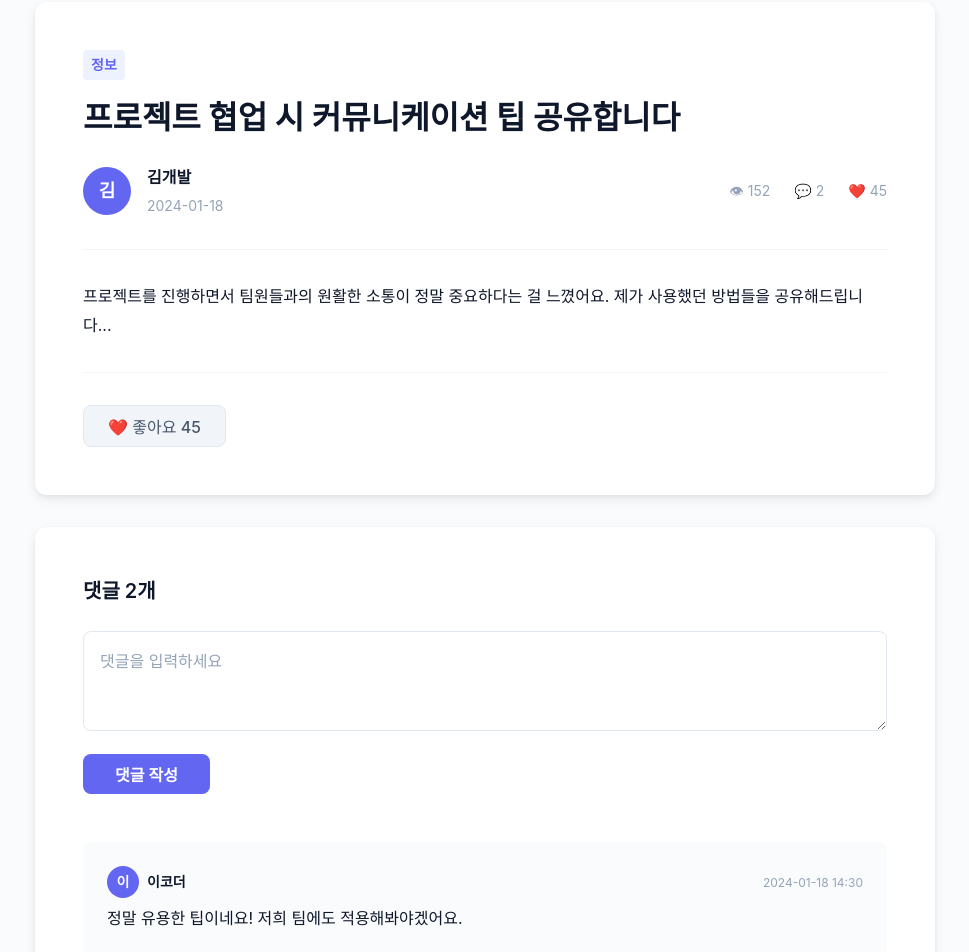
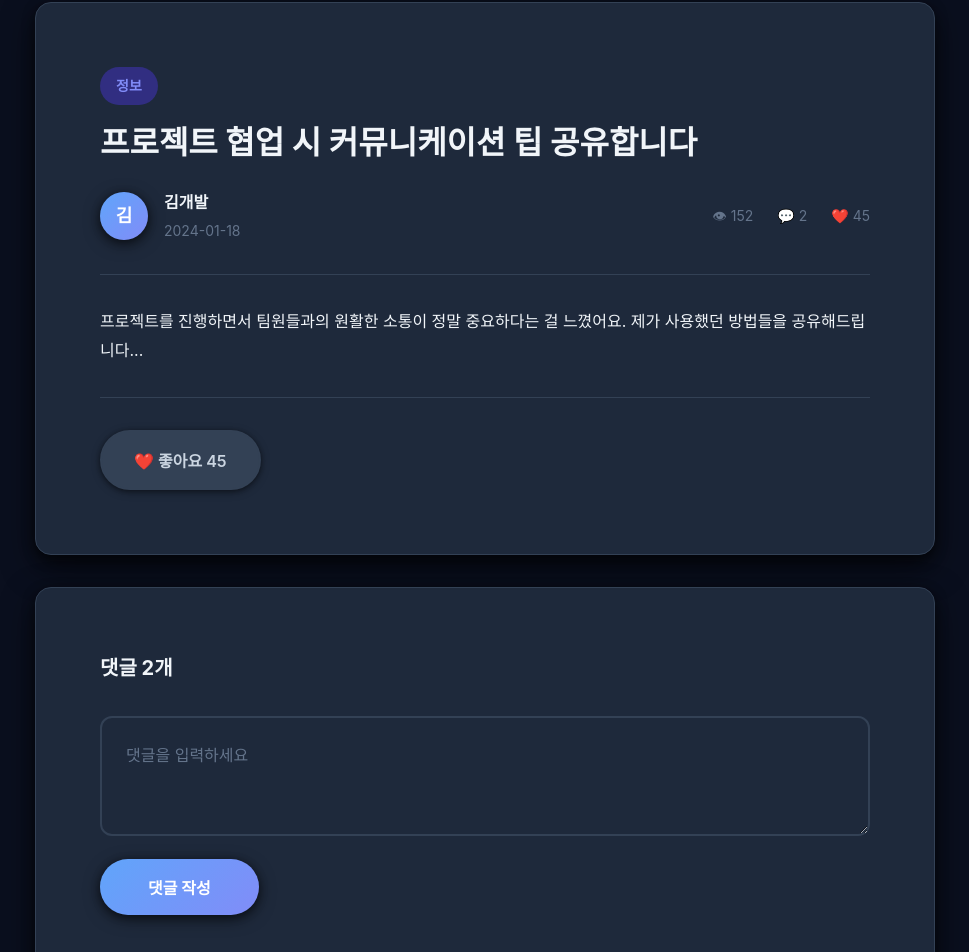
Before and after one commit to P-U-P-Project-Union-Platform/PUP---FrontEnd, a React (Vite) app: page /community/1 in a window 1280 px wide. Shown: the part 214-1166 px from the top of the page, without its empty margins (155-1124 px from the left). Built offline with nearby package versions, Linux system fonts and the light colour scheme.

Commit message:
fix: 커뮤니티 상세 페이지 다크모드 적용 및 디자인 개선 + 통계 표시 디자인 수정

```diff
--- a/src/pages/Community.tsx
+++ b/src/pages/Community.tsx
@@ -84,9 +84,9 @@ export default function Community() {
                 </AuthorInfo>
 
                 <PostStats>
-                  <Stat>👁 {post.views}</Stat>
-                  <Stat>💬 {post.comments}</Stat>
-                  <Stat>❤️ {post.likes}</Stat>
+                  <Stat><span>👁</span> {post.views}</Stat>
+                  <Stat><span>💬</span> {post.comments}</Stat>
+                  <Stat><span>❤️</span> {post.likes}</Stat>
                 </PostStats>
               </PostFooter>
             </PostCard>
--- a/src/styles/pages/communityDetailStyles.ts
+++ b/src/styles/pages/communityDetailStyles.ts
@@ -2,7 +2,7 @@ import styled from 'styled-components';
 import { theme } from '../theme';
 
 export const Container = styled.div`
-  background: ${theme.colors.bgLight};
+  background: var(--color-bg-light);
   min-height: 100vh;
   padding: 80px 40px 60px;
 
@@ -22,42 +22,46 @@ export const BackButton = styled.button`
   gap: ${theme.spacing.xs};
   padding: ${theme.spacing.sm} ${theme.spacing.md};
   background: transparent;
-  color: ${theme.colors.textSecondary};
+  color: var(--color-text-secondary);
   border: none;
   font-size: ${theme.fontSizes.base};
+  font-weight: ${theme.fontWeights.medium};
   cursor: pointer;
   margin-bottom: ${theme.spacing.lg};
-  transition: color ${theme.transitions.base};
+  transition: all ${theme.transitions.base};
+  border-radius: ${theme.borderRadius.md};
 
   &:hover {
-    color: ${theme.colors.textPrimary};
+    color: var(--color-text-primary);
+    background: var(--color-bg-gray);
   }
 `;
 
 export const Article = styled.article`
-  background: ${theme.colors.bgWhite};
-  border-radius: ${theme.borderRadius.lg};
-  padding: ${theme.spacing['2xl']};
-  box-shadow: ${theme.shadows.md};
+  background: var(--color-bg-white);
+  border-radius: ${theme.borderRadius.xl};
+  padding: ${theme.spacing['3xl']};
+  box-shadow: var(--shadow-lg);
+  border: 1px solid var(--color-border);
   margin-bottom: ${theme.spacing.xl};
 
   @media (max-width: ${theme.breakpoints.tablet}) {
-    padding: ${theme.spacing.xl};
+    padding: ${theme.spacing['2xl']};
   }
 `;
 
 export const Header = styled.div`
   padding-bottom: ${theme.spacing.xl};
-  border-bottom: 1px solid ${theme.colors.borderLight};
+  border-bottom: 1px solid var(--color-border);
   margin-bottom: ${theme.spacing.xl};
 `;
 
 export const CategoryBadge = styled.span`
   display: inline-block;
-  padding: ${theme.spacing.xs} ${theme.spacing.sm};
-  background: ${theme.colors.primaryLight};
-  color: ${theme.colors.primary};
-  border-radius: ${theme.borderRadius.sm};
+  padding: ${theme.spacing.sm} ${theme.spacing.md};
+  background: var(--color-primary-light);
+  color: var(--color-primary);
+  border-radius: ${theme.borderRadius.full};
   font-size: ${theme.fontSizes.sm};
   font-weight: ${theme.fontWeights.semibold};
   margin-bottom: ${theme.spacing.md};
@@ -66,7 +70,7 @@ export const CategoryBadge = styled.span`
 export const Title = styled.h1`
   font-size: ${theme.fontSizes['3xl']};
   font-weight: ${theme.fontWeights.bold};
-  color: ${theme.colors.textPrimary};
+  color: var(--color-text-primary);
   margin-bottom: ${theme.spacing.lg};
   line-height: 1.4;
 
@@ -93,13 +97,14 @@ export const Avatar = styled.div`
   width: 48px;
   height: 48px;
   border-radius: ${theme.borderRadius.full};
-  background: ${theme.colors.primary};
-  color: ${theme.colors.textWhite};
+  background: var(--gradient-blue);
+  color: var(--color-text-white);
   display: flex;
   align-items: center;
   justify-content: center;
-  font-weight: ${theme.fontWeights.semibold};
+  font-weight: ${theme.fontWeights.bold};
   font-size: ${theme.fontSizes.lg};
+  box-shadow: var(--shadow-md);
 `;
 
 export const AuthorDetails = styled.div`
@@ -111,12 +116,12 @@ export const AuthorDetails = styled.div`
 export const AuthorName = styled.span`
   font-size: ${theme.fontSizes.base};
   font-weight: ${theme.fontWeights.semibold};
-  color: ${theme.colors.textPrimary};
+  color: var(--color-text-primary);
 `;
 
 export const PostDate = styled.span`
   font-size: ${theme.fontSizes.sm};
-  color: ${theme.colors.textTertiary};
+  color: var(--color-text-tertiary);
 `;
 
 export const Stats = styled.div`
@@ -130,12 +135,12 @@ export const Stat = styled.div`
   align-items: center;
   gap: ${theme.spacing.xs};
   font-size: ${theme.fontSizes.sm};
-  color: ${theme.colors.textTertiary};
+  color: var(--color-text-tertiary);
 `;
 
 export const Content = styled.div`
   font-size: ${theme.fontSizes.base};
-  color: ${theme.colors.textPrimary};
+  color: var(--color-text-primary);
   line-height: 1.8;
   white-space: pre-wrap;
   word-break: break-word;
@@ -155,7 +160,7 @@ export const ActionBar = styled.div`
   display: flex;
   gap: ${theme.spacing.md};
   padding-top: ${theme.spacing.xl};
-  border-top: 1px solid ${theme.colors.borderLight};
+  border-top: 1px solid var(--color-border);
   margin-top: ${theme.spacing.xl};
 `;
 
@@ -163,38 +168,44 @@ export const LikeButton = styled.button<{ liked?: boolean }>`
   display: flex;
   align-items: center;
   gap: ${theme.spacing.sm};
-  padding: ${theme.spacing.sm} ${theme.spacing.lg};
-  background: ${props => props.liked ? theme.colors.primaryLight : theme.colors.bgGray};
-  color: ${props => props.liked ? theme.colors.primary : theme.colors.textSecondary};
-  border: 1px solid ${props => props.liked ? theme.colors.primary : theme.colors.border};
-  border-radius: ${theme.borderRadius.md};
+  padding: ${theme.spacing.md} ${theme.spacing.xl};
+  background: ${props => props.liked ? 'var(--gradient-pink)' : 'var(--color-bg-gray)'};
+  color: ${props => props.liked ? 'var(--color-text-white)' : 'var(--color-text-secondary)'};
+  border: ${props => props.liked ? 'none' : '2px solid var(--color-border)'};
+  border-radius: ${theme.borderRadius.full};
   font-size: ${theme.fontSizes.base};
-  font-weight: ${theme.fontWeights.medium};
+  font-weight: ${theme.fontWeights.semibold};
   cursor: pointer;
   transition: all ${theme.transitions.base};
+  box-shadow: ${props => props.liked ? 'var(--shadow-md)' : 'var(--shadow-sm)'};
 
   &:hover {
-    background: ${props => props.liked ? theme.colors.primary : theme.colors.borderLight};
-    color: ${props => props.liked ? theme.colors.textWhite : theme.colors.textPrimary};
+    transform: translateY(-2px);
+    box-shadow: ${props => props.liked ? 'var(--shadow-lg)' : 'var(--shadow-md)'};
+  }
+
+  &:active {
+    transform: translateY(0);
   }
 `;
 
 export const CommentSection = styled.div`
-  background: ${theme.colors.bgWhite};
-  border-radius: ${theme.borderRadius.lg};
-  padding: ${theme.spacing['2xl']};
-  box-shadow: ${theme.shadows.md};
+  background: var(--color-bg-white);
+  border-radius: ${theme.borderRadius.xl};
+  padding: ${theme.spacing['3xl']};
+  box-shadow: var(--shadow-lg);
+  border: 1px solid var(--color-border);
 
   @media (max-width: ${theme.breakpoints.tablet}) {
-    padding: ${theme.spacing.xl};
+    padding: ${theme.spacing['2xl']};
   }
 `;
 
 export const CommentHeader = styled.h2`
   font-size: ${theme.fontSizes.xl};
-  font-weight: ${theme.fontWeights.semibold};
-  color: ${theme.colors.textPrimary};
-  margin-bottom: ${theme.spacing.lg};
+  font-weight: ${theme.fontWeights.bold};
+  color: var(--color-text-primary);
+  margin-bottom: ${theme.spacing.xl};
 `;
 
 export const CommentForm = styled.form`
@@ -203,40 +214,52 @@ export const CommentForm = styled.form`
 
 export const CommentTextarea = styled.textarea`
   width: 100%;
-  min-height: 100px;
-  padding: ${theme.spacing.md};
-  border: 1px solid ${theme.colors.border};
-  border-radius: ${theme.borderRadius.md};
+  min-height: 120px;
+  padding: ${theme.spacing.lg};
+  border: 2px solid var(--color-border);
+  border-radius: ${theme.borderRadius.lg};
   font-size: ${theme.fontSizes.base};
-  color: ${theme.colors.textPrimary};
+  color: var(--color-text-primary);
+  background: var(--color-bg-white);
   font-family: inherit;
   resize: vertical;
   outline: none;
-  transition: border-color ${theme.transitions.base};
+  transition: all ${theme.transitions.base};
   margin-bottom: ${theme.spacing.md};
 
   &:focus {
-    border-color: ${theme.colors.primary};
+    border-color: var(--color-primary);
+    box-shadow: 0 0 0 3px var(--color-primary-light);
+  }
+
+  &:hover {
+    border-color: var(--color-border-dark-hover);
   }
 
   &::placeholder {
-    color: ${theme.colors.textTertiary};
+    color: var(--color-text-tertiary);
   }
 `;
 
 export const CommentSubmitButton = styled.button`
-  padding: ${theme.spacing.sm} ${theme.spacing.xl};
-  background: ${theme.colors.primary};
-  color: ${theme.colors.textWhite};
+  padding: ${theme.spacing.md} ${theme.spacing['2xl']};
+  background: var(--gradient-blue);
+  color: var(--color-text-white);
   border: none;
-  border-radius: ${theme.borderRadius.md};
+  border-radius: ${theme.borderRadius.full};
   font-size: ${theme.fontSizes.base};
-  font-weight: ${theme.fontWeights.semibold};
+  font-weight: ${theme.fontWeights.bold};
   cursor: pointer;
   transition: all ${theme.transitions.base};
+  box-shadow: var(--shadow-md);
 
   &:hover {
-    background: ${theme.colors.primaryHover};
+    transform: translateY(-2px);
+    box-shadow: var(--shadow-lg), var(--shadow-glow);
+  }
+
+  &:active {
+    transform: translateY(0);
   }
 `;
 
@@ -247,52 +270,59 @@ export const CommentList = styled.div`
 `;
 
 export const Comment = styled.div`
-  padding: ${theme.spacing.lg};
-  background: ${theme.colors.bgLight};
-  border-radius: ${theme.borderRadius.md};
+  padding: ${theme.spacing.xl};
+  background: var(--color-bg-gray);
+  border-radius: ${theme.borderRadius.lg};
+  border: 1px solid var(--color-border);
+  transition: all ${theme.transitions.base};
+
+  &:hover {
+    box-shadow: var(--shadow-md);
+  }
 `;
 
 export const CommentAuthor = styled.div`
   display: flex;
   align-items: center;
   gap: ${theme.spacing.sm};
-  margin-bottom: ${theme.spacing.sm};
+  margin-bottom: ${theme.spacing.md};
 `;
 
 export const CommentAvatar = styled.div`
-  width: 32px;
-  height: 32px;
+  width: 36px;
+  height: 36px;
   border-radius: ${theme.borderRadius.full};
-  background: ${theme.colors.primary};
-  color: ${theme.colors.textWhite};
+  background: var(--gradient-purple);
+  color: var(--color-text-white);
   display: flex;
   align-items: center;
   justify-content: center;
   font-size: ${theme.fontSizes.sm};
-  font-weight: ${theme.fontWeights.semibold};
+  font-weight: ${theme.fontWeights.bold};
+  box-shadow: var(--shadow-sm);
 `;
 
 export const CommentAuthorName = styled.span`
   font-size: ${theme.fontSizes.sm};
   font-weight: ${theme.fontWeights.semibold};
-  color: ${theme.colors.textPrimary};
+  color: var(--color-text-primary);
 `;
 
 export const CommentDate = styled.span`
   font-size: ${theme.fontSizes.xs};
-  color: ${theme.colors.textTertiary};
+  color: var(--color-text-tertiary);
   margin-left: auto;
 `;
 
 export const CommentContent = styled.p`
   font-size: ${theme.fontSizes.base};
-  color: ${theme.colors.textPrimary};
+  color: var(--color-text-primary);
   line-height: 1.6;
 `;
 
 export const EmptyComments = styled.div`
   text-align: center;
-  padding: ${theme.spacing['2xl']};
-  color: ${theme.colors.textTertiary};
+  padding: ${theme.spacing['3xl']};
+  color: var(--color-text-tertiary);
   font-size: ${theme.fontSizes.base};
 `;
--- a/src/styles/pages/communityStyles.ts
+++ b/src/styles/pages/communityStyles.ts
@@ -44,18 +44,46 @@ export const Description = styled.p`
 `;
 
 export const WriteButton = styled.button`
-  padding: ${theme.spacing.md} ${theme.spacing.xl};
-  background: var(--color-primary);
+  padding: ${theme.spacing.md} ${theme.spacing['2xl']};
+  background: var(--gradient-blue);
   color: var(--color-text-white);
   border: none;
-  border-radius: ${theme.borderRadius.md};
+  border-radius: ${theme.borderRadius.full};
   font-size: ${theme.fontSizes.base};
-  font-weight: ${theme.fontWeights.semibold};
+  font-weight: ${theme.fontWeights.bold};
   cursor: pointer;
   transition: all ${theme.transitions.base};
+  box-shadow: var(--shadow-md);
+  position: relative;
+  overflow: hidden;
+
+  &::before {
+    content: '';
+    position: absolute;
+    top: 0;
+    left: -100%;
+    width: 100%;
+    height: 100%;
+    background: linear-gradient(
+      90deg,
+      transparent,
+      rgba(255, 255, 255, 0.2),
+      transparent
+    );
+    transition: left ${theme.transitions.slow};
+  }
 
   &:hover {
-    background: var(--color-primary-hover);
+    transform: translateY(-2px);
+    box-shadow: var(--shadow-lg), var(--shadow-glow);
+
+    &::before {
+      left: 100%;
+    }
+  }
+
+  &:active {
+    transform: translateY(0);
   }
 `;
 
@@ -72,18 +100,25 @@ export const CategorySection = styled.div`
 `;
 
 export const CategoryButton = styled.button<{ active?: boolean }>`
-  padding: ${theme.spacing.sm} ${theme.spacing.lg};
+  padding: ${theme.spacing.sm} ${theme.spacing.xl};
   border-radius: ${theme.borderRadius.full};
-  border: 1px solid ${props => props.active ? 'var(--color-primary)' : 'var(--color-border)'};
-  background: ${props => props.active ? 'var(--color-primary)' : 'var(--color-bg-white)'};
+  border: 2px solid ${props => props.active ? 'var(--color-primary)' : 'var(--color-border)'};
+  background: ${props => props.active ? 'var(--gradient-blue)' : 'var(--color-bg-white)'};
   color: ${props => props.active ? 'var(--color-text-white)' : 'var(--color-text-secondary)'};
   font-size: ${theme.fontSizes.sm};
-  font-weight: ${theme.fontWeights.medium};
+  font-weight: ${theme.fontWeights.semibold};
   cursor: pointer;
   transition: all ${theme.transitions.base};
+  box-shadow: ${props => props.active ? 'var(--shadow-md)' : 'var(--shadow-sm)'};
 
   &:hover {
-    background: ${props => props.active ? 'var(--color-primary-hover)' : 'var(--color-bg-gray)'};
+    background: ${props => props.active ? 'var(--gradient-blue)' : 'var(--color-bg-gray)'};
+    transform: translateY(-2px);
+    box-shadow: ${props => props.active ? 'var(--shadow-lg), var(--shadow-glow)' : 'var(--shadow-md)'};
+  }
+
+  &:active {
+    transform: translateY(0);
   }
 `;
 
@@ -97,15 +132,17 @@ export const PostList = styled.div`
 
 export const PostCard = styled.div`
   background: var(--color-bg-white);
-  border-radius: ${theme.borderRadius.lg};
-  padding: ${theme.spacing.xl};
-  box-shadow: var(--shadow-sm);
+  border-radius: ${theme.borderRadius.xl};
+  padding: ${theme.spacing['2xl']};
+  box-shadow: var(--shadow-md);
+  border: 1px solid var(--color-border);
   transition: all ${theme.transitions.base};
   cursor: pointer;
 
   &:hover {
-    box-shadow: var(--shadow-md);
-    transform: translateY(-2px);
+    box-shadow: var(--shadow-xl);
+    transform: translateY(-4px);
+    border-color: var(--color-primary);
   }
 `;
 
@@ -126,13 +163,14 @@ export const PostTitle = styled.h3`
 `;
 
 export const CategoryBadge = styled.span`
-  padding: ${theme.spacing.xs} ${theme.spacing.sm};
+  padding: ${theme.spacing.xs} ${theme.spacing.md};
   background: var(--color-primary-light);
   color: var(--color-primary);
-  border-radius: ${theme.borderRadius.sm};
+  border-radius: ${theme.borderRadius.full};
   font-size: ${theme.fontSizes.xs};
-  font-weight: ${theme.fontWeights.semibold};
+  font-weight: ${theme.fontWeights.bold};
   white-space: nowrap;
+  border: 1px solid var(--color-primary);
 `;
 
 export const PostContent = styled.p`
@@ -150,8 +188,9 @@ export const PostFooter = styled.div`
   display: flex;
   justify-content: space-between;
   align-items: center;
-  padding-top: ${theme.spacing.md};
-  border-top: 1px solid var(--color-border-light);
+  padding-top: ${theme.spacing.lg};
+  margin-top: ${theme.spacing.md};
+  border-top: 1px solid var(--color-border);
 `;
 
 export const AuthorInfo = styled.div`
@@ -161,16 +200,17 @@ export const AuthorInfo = styled.div`
 `;
 
 export const Avatar = styled.div`
-  width: 32px;
-  height: 32px;
+  width: 36px;
+  height: 36px;
   border-radius: ${theme.borderRadius.full};
-  background: var(--color-primary);
+  background: var(--gradient-purple);
   color: var(--color-text-white);
   display: flex;
   align-items: center;
   justify-content: center;
-  font-weight: ${theme.fontWeights.semibold};
+  font-weight: ${theme.fontWeights.bold};
   font-size: ${theme.fontSizes.sm};
+  box-shadow: var(--shadow-sm);
 `;
 
 export const AuthorDetails = styled.div`
@@ -191,7 +231,7 @@ export const PostDate = styled.span`
 
 export const PostStats = styled.div`
   display: flex;
-  gap: ${theme.spacing.lg};
+  gap: ${theme.spacing.sm};
   align-items: center;
 `;
 
@@ -199,8 +239,23 @@ export const Stat = styled.div`
   display: flex;
   align-items: center;
   gap: ${theme.spacing.xs};
-  font-size: ${theme.fontSizes.sm};
-  color: var(--color-text-tertiary);
+  padding: ${theme.spacing.xs} ${theme.spacing.sm};
+  background: var(--color-bg-gray);
+  border-radius: ${theme.borderRadius.full};
+  font-size: ${theme.fontSizes.xs};
+  font-weight: ${theme.fontWeights.medium};
+  color: var(--color-text-secondary);
+  transition: all ${theme.transitions.base};
+
+  &:hover {
+    background: var(--color-border);
+    transform: translateY(-1px);
+  }
+
+  /* 첫 번째 자식 (이모지)에 스타일 적용 */
+  span:first-child {
+    font-size: ${theme.fontSizes.sm};
+  }
 `;
 
 export const EmptyState = styled.div`
```
